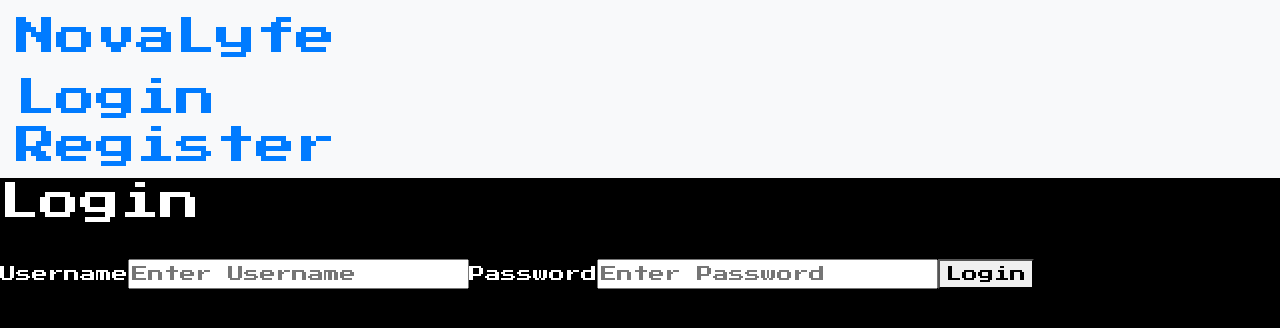
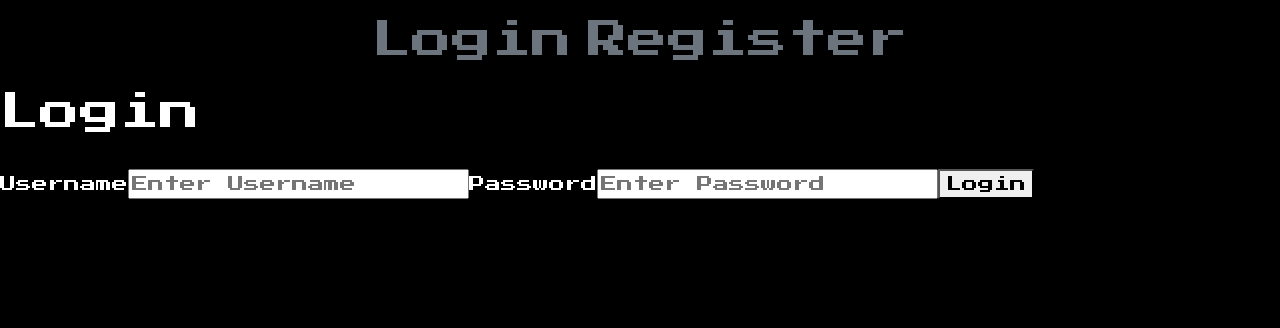
Before and after one commit to PatWyzlic/NovaLyfe, a React (Create React App) app in the folder Frontend/novalyfe/: page /login in a window 1280 px wide. Shown: the top 328 px of the page. Built offline with nearby package versions, Linux system fonts and the light colour scheme.

Commit message:
Formatting for Navbar

```diff
--- a/Frontend/novalyfe/src/components/NavBar.jsx
+++ b/Frontend/novalyfe/src/components/NavBar.jsx
@@ -2,27 +2,36 @@ import { Link } from "react-router-dom";
 import { useContext } from "react";
 import AuthContext from "../context/AuthContext";
 import "../components/NavBar"
+import Nav from 'react-bootstrap/Nav';
 
 export default function NavBar(){
     const { user, logoutUser } = useContext(AuthContext);
     return(
-        <nav className="navbar navbar-expand-lg bg-light ">
-            <div>
-                <div>
+        <nav className="navbar navbar-expand-lg text-dark justify-content-center">
+            <div id="navbarNav">
                 {user ? (
-                <>
-                    <a className="navbar-brand" href="/"><h1>NovaLyfe</h1></a>
-                    <Link to="/protected"><h1>Protected</h1></Link>
-                    <button onClick={logoutUser}>Logout</button>
-                </>
+                    <ul className="navbar-nav">
+                        <li className="nav-link">
+                            <button onClick={logoutUser} className="navbar-item active">Logout</button>
+                        </li>
+                    </ul>
                 ) : (
-                    <>
-                        <a className="navbar-brand" href="/"><h1>NovaLyfe</h1></a>
-                        <Link to="/login"><h1 className="navbar-nav me-auto mb-2 mb-lg-0">Login</h1></Link>
-                        <Link to="/register"><h1 className="navbar-nav me-auto mb-2 mb-lg-0">Register</h1></Link>
-                    </>
+                    <ul className="navbar-nav" >
+                        <li className="nav-link">
+                            <Link to="/login">
+                                <h1     className="text-secondary">
+                                    Login
+                                </h1>
+                            </Link>
+                        </li>
+                        <li className="nav-link">
+                            <Link to="/register">
+                                <h1 className="text-secondary">Register
+                                </h1>
+                            </Link>
+                        </li>
+                    </ul>
                 )}
-                </div>
             </div>
         </nav>
     )
```
